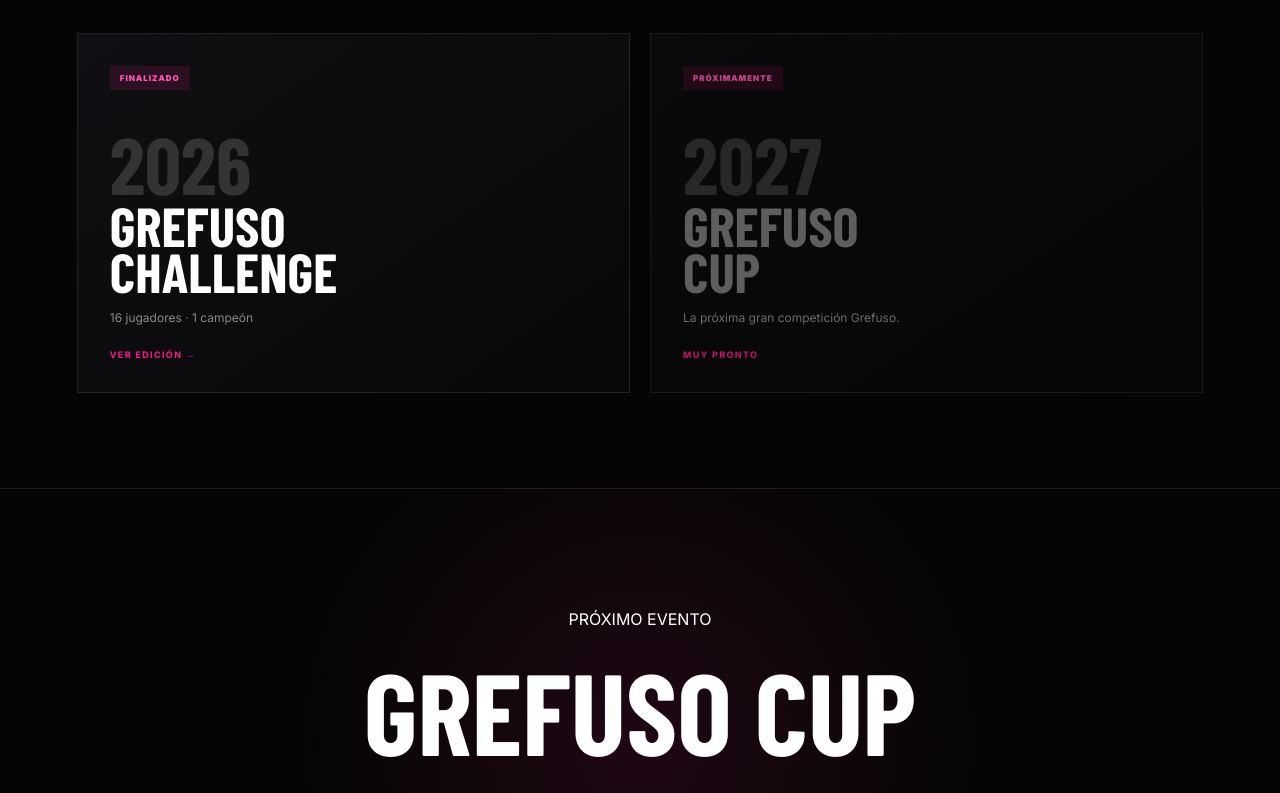
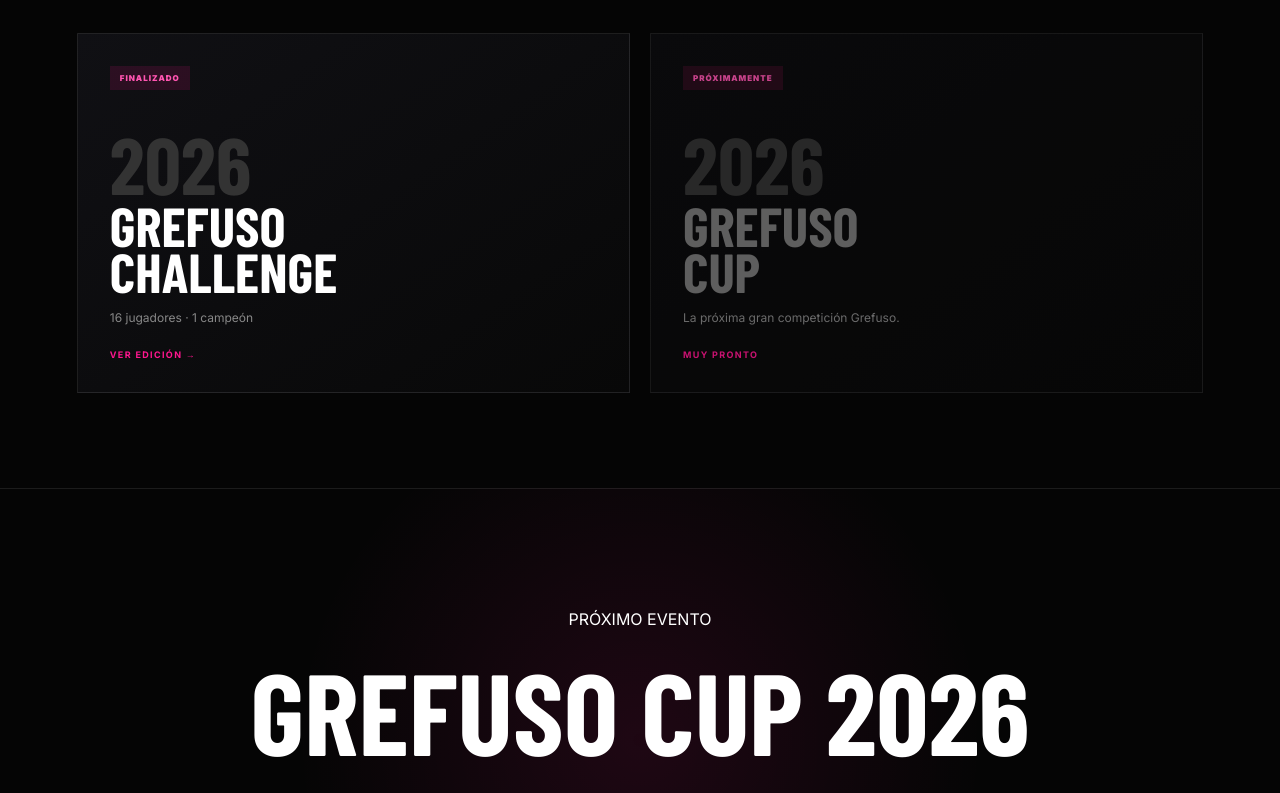
Before and after one commit to ByGrefuso/grefuso-challenge, a Next.js app: page / in a window 1280 px wide. Shown: the part 860-1653 px from the top of the page. Built offline with nearby package versions, Linux system fonts and the light colour scheme; a web font is replaced by a local one.

Commit message:
Set Grefuso Cup to 2026

```diff
--- a/app/page.tsx
+++ b/app/page.tsx
@@ -19,10 +19,10 @@
           <Link href="/challenge/2026" className="event-card challenge-card">
             <span className="event-status">FINALIZADO</span><div className="event-year">2026</div><h3>GREFUSO<br />CHALLENGE</h3><p>16 jugadores · 1 campeón</p><b>VER EDICIÓN →</b>
           </Link>
-          <div className="event-card cup-card"><span className="event-status">PRÓXIMAMENTE</span><div className="event-year">2027</div><h3>GREFUSO<br />CUP</h3><p>La próxima gran competición Grefuso.</p><b>MUY PRONTO</b></div>
+          <div className="event-card cup-card"><span className="event-status">PRÓXIMAMENTE</span><div className="event-year">2026</div><h3>GREFUSO<br />CUP</h3><p>La próxima gran competición Grefuso.</p><b>MUY PRONTO</b></div>
         </div>
       </section>
-      <section className="coming-section"><div className="coming-label">PRÓXIMO EVENTO</div><h2>GREFUSO CUP</h2><p>Estamos preparando algo grande.</p><span>PRÓXIMAMENTE</span></section>
+      <section className="coming-section"><div className="coming-label">PRÓXIMO EVENTO</div><h2>GREFUSO CUP 2026</h2><p>Estamos preparando algo grande.</p><span>PRÓXIMAMENTE</span></section>
       <footer className="footer"><span>GREFUSO EVENTS</span><span>BYGREFUSO</span></footer>
     </main>
   );
```
